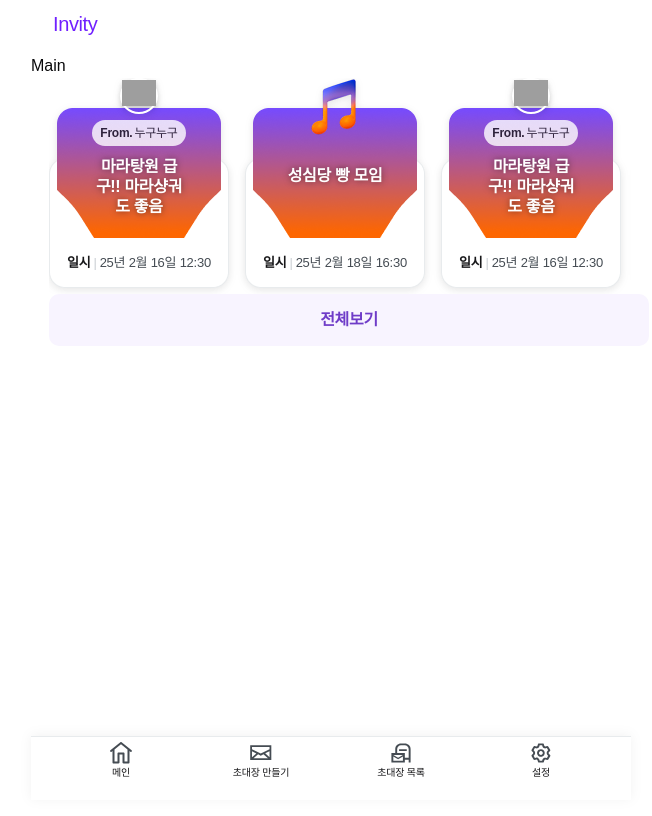
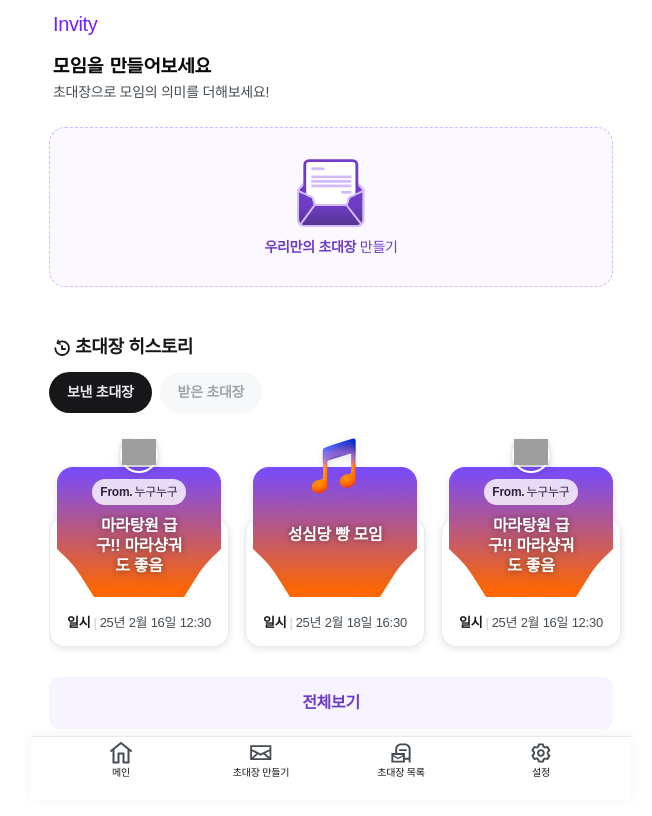
Before and after one commit to dnd-side-project/dnd-12th-6-frontend, a Next.js app: page / in a window 1280 px wide. Shown: the whole page, without its empty margins (309-961 px from the left). Built offline with nearby package versions, Linux system fonts and the light colour scheme; grey boxes are pictures that could not be loaded; a web font is replaced by a local one.

Commit message:
feat: 메인 페이지 UI

```diff
--- a/src/app/page.tsx
+++ b/src/app/page.tsx
@@ -1,12 +1,13 @@
-import CardScroller from '@/components/common/Card/layout/CardScroller';
-import CardDataFetcher from '@/components/common/Card/modules/CardDataFetcher';
 import PageContainer from '@/components/layout/PageContainer';
+import InvitationHistory from '@/components/main/InvitationHistory';
+import UpcomingInvitation from '@/components/main/UpcomingInvitation';
 
 export default function Home() {
   return (
     <PageContainer header bottomNav>
-      Main
-      <CardDataFetcher>{(cards) => <CardScroller cards={cards} />}</CardDataFetcher>
+      <UpcomingInvitation />
+      <hr className='h-48 border-none' />
+      <InvitationHistory />
     </PageContainer>
   );
 }
```
